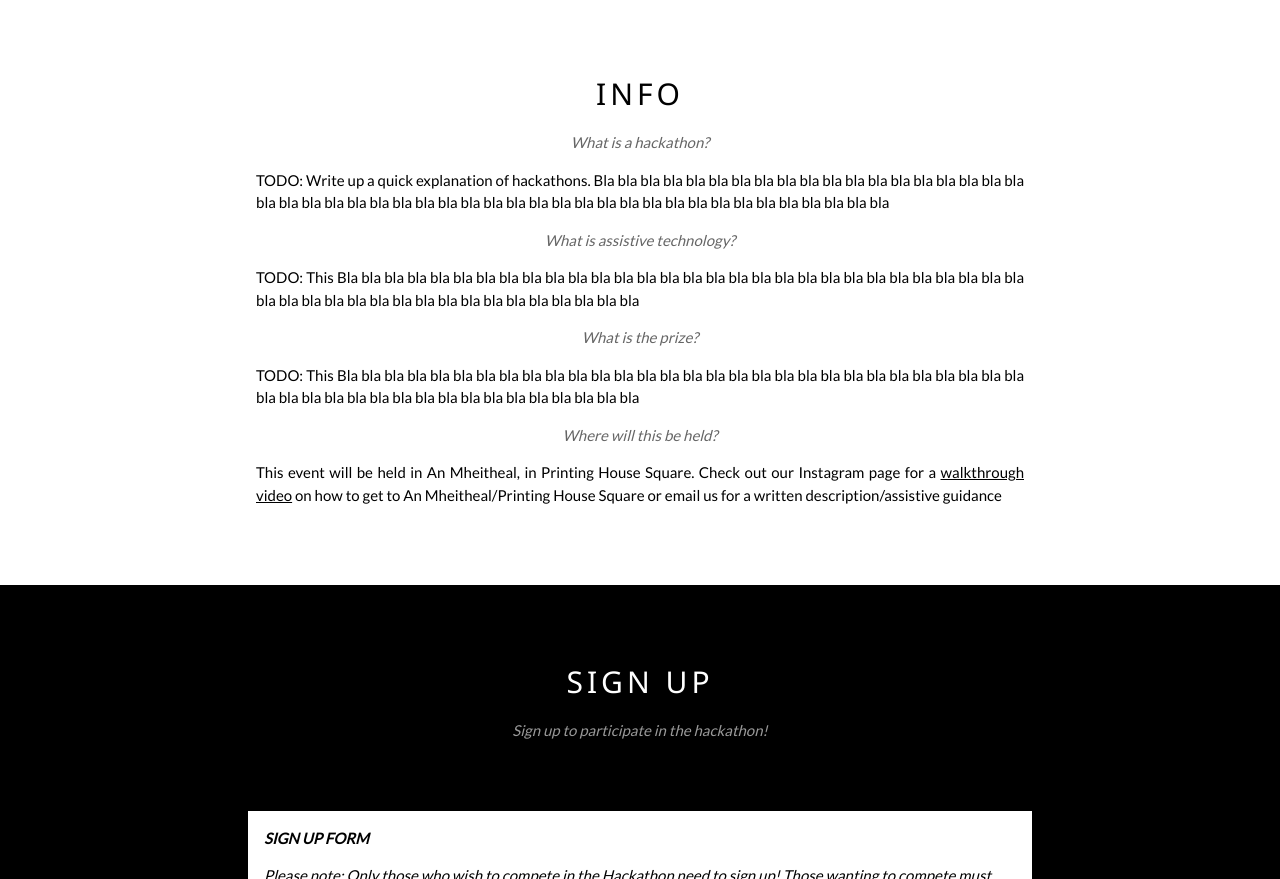
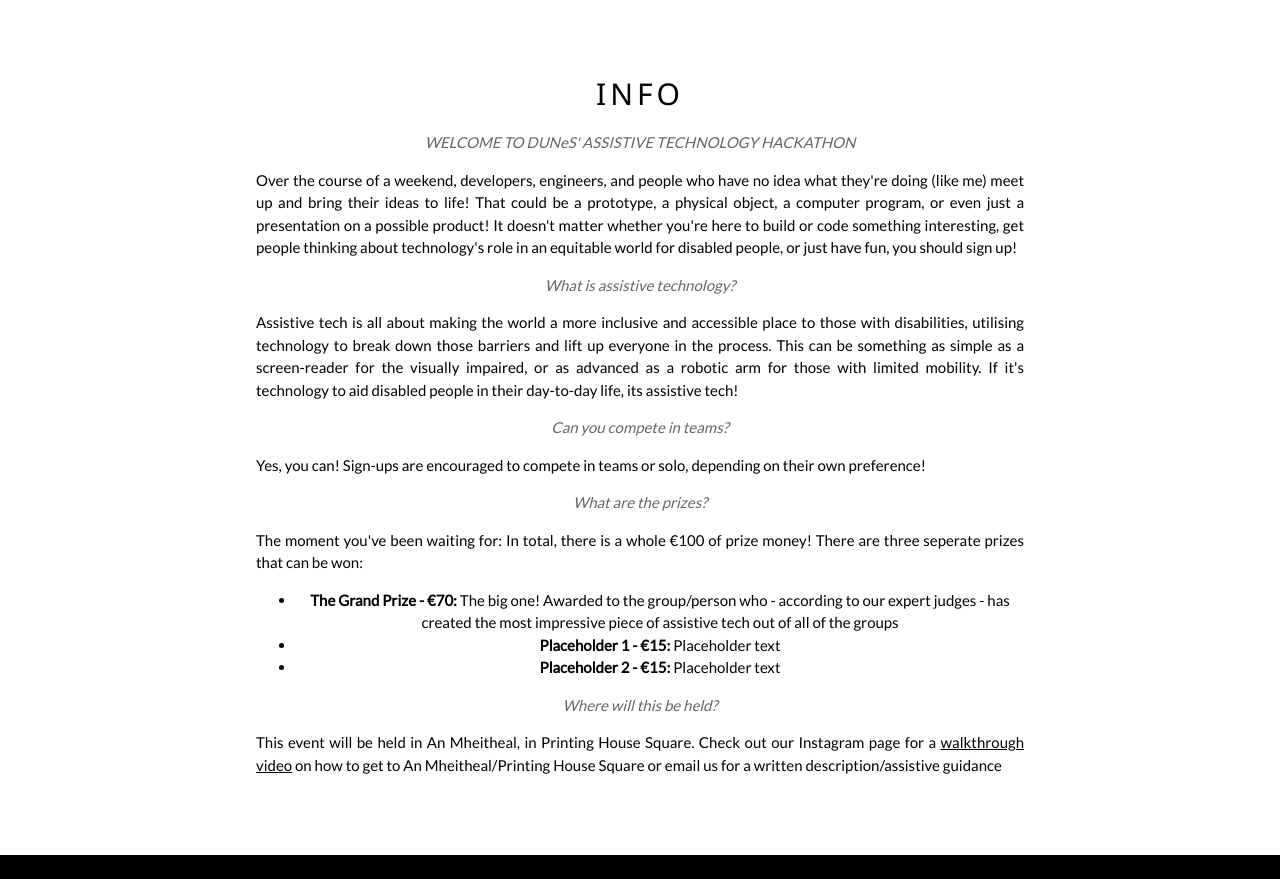
Before and after one commit to meaningissoup/athackathon, a plain HTML site: page index.html in a window 1280 px wide. Shown: the part 740-1619 px from the top of the page. Drawn offline with nearby package versions, Linux system fonts and the light colour scheme.

Commit message:
filled out blurbs

```diff
--- a/index.html
+++ b/index.html
@@ -46,17 +46,26 @@ body {font-family: "Lato", sans-serif}
   <!-- The Band Section -->
   <div class="w3-container w3-content w3-center w3-padding-64" style="max-width:800px" id="info">
     <h2 class="w3-wide">INFO</h2>
-    <p class="w3-opacity"><i>What is a hackathon?</i></p>
+    <p class="w3-opacity"><i>WELCOME TO DUNeS' ASSISTIVE TECHNOLOGY HACKATHON</i></p>
     <p class="w3-justify">
-      TODO: Write up a quick explanation of hackathons. Bla bla bla bla bla bla bla bla bla bla bla bla bla bla bla bla bla bla bla bla bla bla bla bla bla bla bla bla bla bla bla bla bla bla bla bla bla bla bla bla bla bla bla bla bla bla bla
+      Over the course of a weekend, developers, engineers, and people who have no idea what they're doing (like me) meet up and bring their ideas to life! That could be a prototype, a physical object, a computer program, or even just a presentation on a possible product! It doesn't matter whether you're here to build or code something interesting, get people thinking about technology's role in an equitable world for disabled people, or just have fun, you should sign up!
     </p>
     <p class="w3-opacity"><i>What is assistive technology?</i></p>
     <p class="w3-justify">
-      TODO: This Bla bla bla bla bla bla bla bla bla bla bla bla bla bla bla bla bla bla bla bla bla bla bla bla bla bla bla bla bla bla bla bla bla bla bla bla bla bla bla bla bla bla bla bla bla bla bla
+      Assistive tech is all about making the world a more inclusive and accessible place to those with disabilities, utilising technology to break down those barriers and lift up everyone in the process. This can be something as simple as a screen-reader for the visually impaired, or as advanced as a robotic arm for those with limited mobility. If it's technology to aid disabled people in their day-to-day life, its assistive tech!
     </p>
-    <p class="w3-opacity"><i>What is the prize?</i></p>
+    <p class="w3-opacity"><i>Can you compete in teams?</i></p>
     <p class="w3-justify">
-      TODO: This Bla bla bla bla bla bla bla bla bla bla bla bla bla bla bla bla bla bla bla bla bla bla bla bla bla bla bla bla bla bla bla bla bla bla bla bla bla bla bla bla bla bla bla bla bla bla bla
+      Yes, you can! Sign-ups are encouraged to compete in teams or solo, depending on their own preference!
+    </p>
+    <p class="w3-opacity"><i>What are the prizes?</i></p>
+    <p class="w3-justify">
+      The moment you've been waiting for: In total, there is a whole €100 of prize money! There are three seperate prizes that can be won:
+      <ul>
+        <li><b>The Grand Prize - €70:</b> The big one! Awarded to the group/person who - according to our expert judges - has created the most impressive piece of assistive tech out of all of the groups</li>
+        <li><b>Placeholder 1 - €15:</b> Placeholder text</li>
+        <li><b>Placeholder 2 - €15:</b> Placeholder text</li>
+      </ul>
     </p>
     <p class="w3-opacity"><i>Where will this be held?</i></p>
     <p class="w3-justify">
@@ -65,7 +74,6 @@ body {font-family: "Lato", sans-serif}
 
   </div>
 
-  <!-- The Tour Section -->
   <div class="w3-black" id="signup">
     <div class="w3-container w3-content w3-padding-64" style="max-width:800px">
       <h2 class="w3-wide w3-center">SIGN UP</h2>
```
